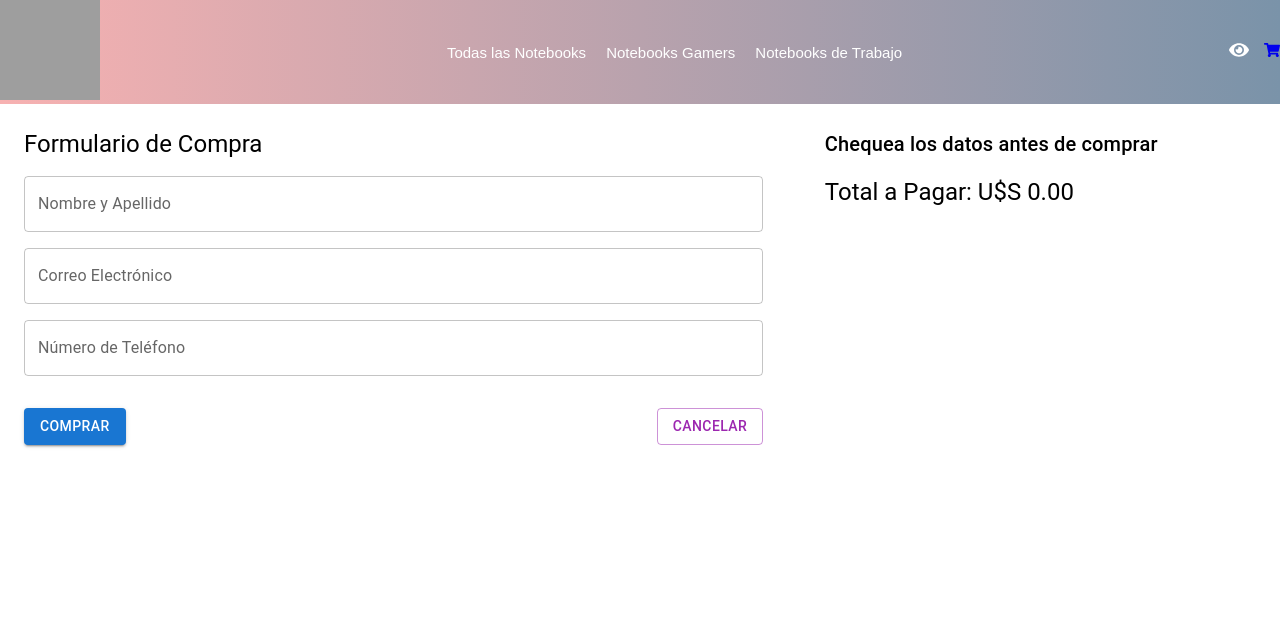
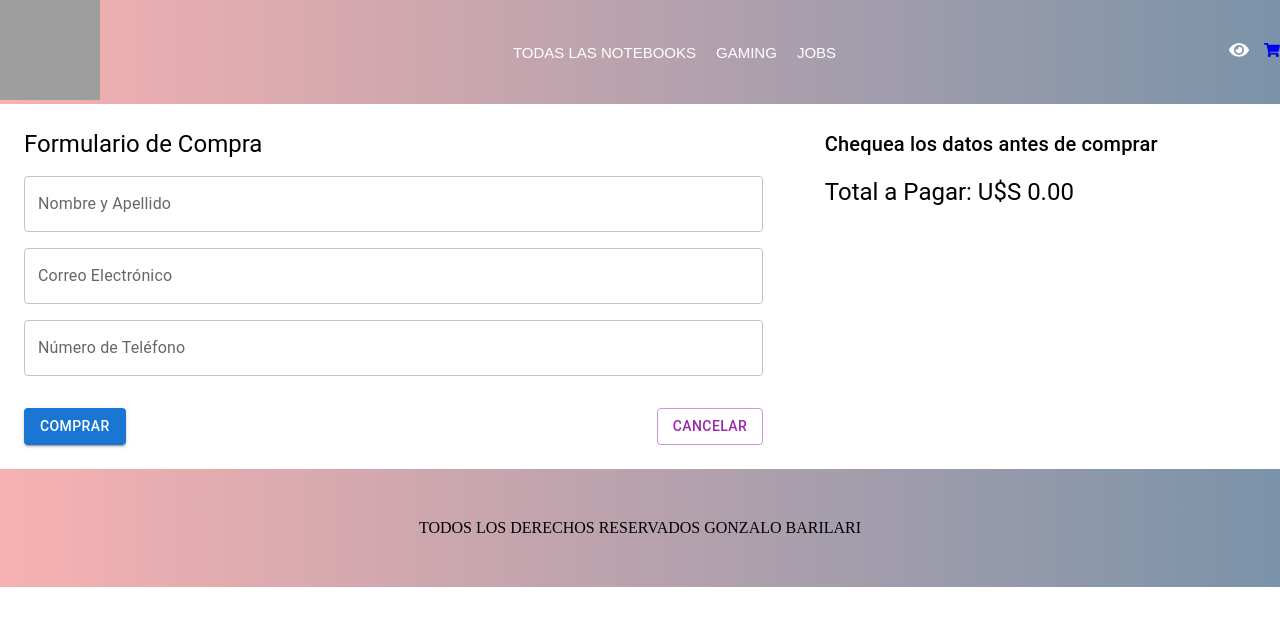
Before and after one commit to gonchibarilari/entregas-reacts, a React (Vite) app: page /checkout in a window 1280 px wide. Shown: the top 626 px of the page. Built offline with nearby package versions, Linux system fonts and the light colour scheme; grey boxes are pictures that could not be loaded.

Commit message:
sin detalles

```diff
--- a/src/App.jsx
+++ b/src/App.jsx
@@ -5,6 +5,7 @@ import { Navbar } from "./components/layout/navbar/Navbar";
 import ItemDetailContainer from "./components/pages/itemDetail/ItemDetailContainer";
 import { CartProvider } from "./context/CartContext";
 import Checkout from "./components/pages/checkout/Checkout";
+import Footer from "./components/layout/FOOTER/Footer";
 
 function App() {
   return (
@@ -19,6 +20,7 @@ function App() {
           <Route path="/checkout" element={<Checkout />} />{" "}
         </Routes>
       </BrowserRouter>
+      <Footer />
     </CartProvider>
   );
 }
--- a/src/components/common/CARD/Card.jsx
+++ b/src/components/common/CARD/Card.jsx
@@ -4,20 +4,21 @@ import "./Card.css";
 
 export const Card = ({ title, price, stock, image, id }) => {
   const { addProduct, cart } = useCart();
+
   const agregarproductoalcarrito = () => {
     addProduct({ id, title, price, stock, image });
   };
+
   const sistockmaximo = (id) => {
     const productoencarrito = cart.find((item) => item.id === id);
     return productoencarrito ? productoencarrito.quantity >= stock : false;
   };
+
   return (
     <div className="card">
-      <img src={image} alt="" />
       <img src={image} alt={title} />
       <h2>{title}</h2>
       <h3>{price} U$S</h3>
-      <h3>Stock: {stock}</h3>
       <Link to={`/itemDetail/${id}`}>
         <button>Ver detalle</button>
       </Link>
--- a/src/components/layout/FOOTER/Footer.jsx
+++ b/src/components/layout/FOOTER/Footer.jsx
@@ -2,7 +2,7 @@ import "./footer.css";
 export const Footer = () => {
   return (
     <footer className="footer">
-      <p>Todos los derechos reservados</p>
+      <p>TODOS LOS DERECHOS RESERVADOS GONZALO BARILARI</p>
     </footer>
   );
 };
--- a/src/components/layout/FOOTER/footer.css
+++ b/src/components/layout/FOOTER/footer.css
@@ -1,13 +1,11 @@
 .footer {
+  background: linear-gradient(to right, rgb(247, 177, 177), rgb(122, 147, 169));
+  padding: 0px;
+  text-align: center;
+
   display: flex;
   justify-content: center;
-  background: linear-gradient(to right, rgb(234, 110, 110), rgb(122, 147, 169));
-  padding: 0px;
-  display: flex;
   align-items: center;
+  padding: 50px;
   transition: background 0.3s ease;
 }
-
-.p {
-  size: 40px;
-}
--- a/src/components/layout/NAVBAR/Navbar.jsx
+++ b/src/components/layout/NAVBAR/Navbar.jsx
@@ -25,9 +25,9 @@ export const Navbar = () => {
           />
         </Link>
         <ul className="links">
-          <Link to="/"> Todas las Notebooks </Link>
-          <Link to="/category/gamer">Notebooks Gamers</Link>
-          <Link to="/category/trabajo">Notebooks de Trabajo</Link>
+          <Link to="/"> TODAS LAS NOTEBOOKS </Link>
+          <Link to="/category/gamer">GAMING</Link>
+          <Link to="/category/trabajo">JOBS</Link>
         </ul>
 
         <div className="nav-icons">
--- a/src/components/pages/itemDetail/ItemDetail.jsx
+++ b/src/components/pages/itemDetail/ItemDetail.jsx
@@ -71,10 +71,10 @@ const ItemDetail = ({ id, title, description, imageUrl, price, stock }) => {
     <div className="item-detail">
       <ToastContainer />
       <h1 className="item-title">{title}</h1>
-      <Typography variant="h5" component="p">
+      <Typography variant="h1" component="p">
         Precio: U$S{price}
       </Typography>
-      <Typography variant="h6" component="p">
+      <Typography variant="h2" component="p">
         Stock disponible: {stock}
       </Typography>
       <img src={imageUrl} alt={title} className="item-image" />
```
